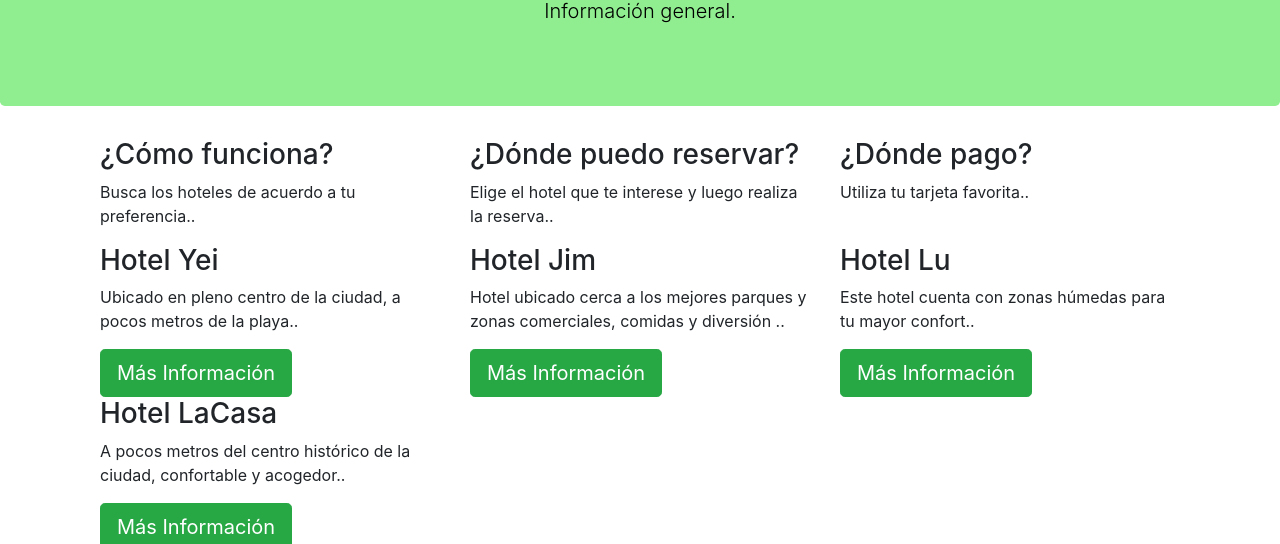
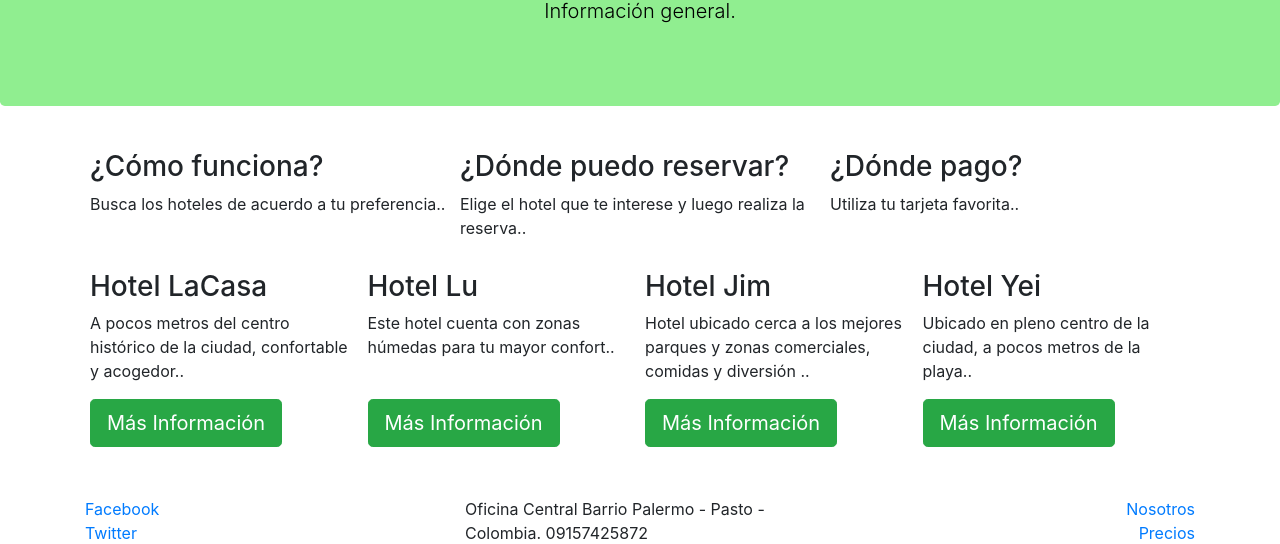
Before and after one commit to scmc421/guiahotel, a plain HTML site: page index.html in a window 1280 px wide. Shown: the part 143-687 px from the top of the page. Drawn offline with nearby package versions, Linux system fonts and the light colour scheme.

Commit message:
usando el between

```diff
--- a/css/style.css
+++ b/css/style.css
@@ -8,3 +8,11 @@
     margin-bottom: 0px;
     margin-top: 10px;
 }
+.card-hotel{
+    flex:1 15px;
+    padding: 2px 5px 2px 5px;
+    margin-top: 10px;
+}
+.btn-reserva{
+    width: 100%;
+}
--- a/index.html
+++ b/index.html
@@ -1,22 +1,32 @@
 <!doctype html>
 <html lang="en">
+
 <head>
   <!-- Required meta tags -->
   <meta charset="utf-8">
   <meta name="viewport" content="width=device-width, initial-scale=1, shrink-to-fit=no">
 
   <!-- Bootstrap CSS -->
-    <link rel="stylesheet" href="https://stackpath.bootstrapcdn.com/bootstrap/4.4.1/css/bootstrap.min.css" integrity="sha384-Vkoo8x4CGsO3+Hhxv8T/Q5PaXtkKtu6ug5TOeNV6gBiFeWPGFN9MuhOf23Q9Ifjh" crossorigin="anonymous">
+  <link rel="stylesheet" href="https://stackpath.bootstrapcdn.com/bootstrap/4.4.1/css/bootstrap.min.css"
+    integrity="sha384-Vkoo8x4CGsO3+Hhxv8T/Q5PaXtkKtu6ug5TOeNV6gBiFeWPGFN9MuhOf23Q9Ifjh" crossorigin="anonymous">
 
   <title>Guía Hoteles Nariño!</title>
 </head>
+
 <body>
   <!-- Optional JavaScript -->
   <!-- jQuery first, then Popper.js, then Bootstrap JS -->
-    <script src="https://code.jquery.com/jquery-3.4.1.slim.min.js" integrity="sha384-J6qa4849blE2+poT4WnyKhv5vZF5SrPo0iEjwBvKU7imGFAV0wwj1yYfoRSJoZ+n" crossorigin="anonymous"></script>
-    <script src="https://cdn.jsdelivr.net/npm/popper.js@1.16.0/dist/umd/popper.min.js" integrity="sha384-Q6E9RHvbIyZFJoft+2mJbHaEWldlvI9IOYy5n3zV9zzTtmI3UksdQRVvoxMfooAo" crossorigin="anonymous"></script>
-    <script src="https://stackpath.bootstrapcdn.com/bootstrap/4.4.1/js/bootstrap.min.js" integrity="sha384-wfSDF2E50Y2D1uUdj0O3uMBJnjuUD4Ih7YwaYd1iqfktj0Uod8GCExl3Og8ifwB6" crossorigin="anonymous"></script>
-    <link rel="stylesheet" href="css/style.css"></script>
+  <script src="https://code.jquery.com/jquery-3.4.1.slim.min.js"
+    integrity="sha384-J6qa4849blE2+poT4WnyKhv5vZF5SrPo0iEjwBvKU7imGFAV0wwj1yYfoRSJoZ+n"
+    crossorigin="anonymous"></script>
+  <script src="https://cdn.jsdelivr.net/npm/popper.js@1.16.0/dist/umd/popper.min.js"
+    integrity="sha384-Q6E9RHvbIyZFJoft+2mJbHaEWldlvI9IOYy5n3zV9zzTtmI3UksdQRVvoxMfooAo"
+    crossorigin="anonymous"></script>
+  <script src="https://stackpath.bootstrapcdn.com/bootstrap/4.4.1/js/bootstrap.min.js"
+    integrity="sha384-wfSDF2E50Y2D1uUdj0O3uMBJnjuUD4Ih7YwaYd1iqfktj0Uod8GCExl3Og8ifwB6"
+    crossorigin="anonymous"></script>
+  <link rel="stylesheet" href="css/style.css">
+  </script>
 
   <div class="jumbotron text-center">
     <h1 class="display-4">Hoteles en Nariño</h1>
@@ -25,43 +35,53 @@
 
   <div class="container">
     <div class="d-flex flex-wrap">
-        <div class="col-sm-4">
+      <div class="card-hotel">
         <h3>¿Cómo funciona?</h3>
         <p>Busca los hoteles de acuerdo a tu preferencia..</p>
       </div>
-        <div class="col-sm-4">
+      <div class="card-hotel">
         <h3>¿Dónde puedo reservar?</h3>
         <p>Elige el hotel que te interese y luego realiza la reserva..</p>
       </div>
-        <div class="col-sm-4">
+      <div class="card-hotel">
         <h3>¿Dónde pago?</h3>
         <p>Utiliza tu tarjeta favorita..</p>
       </div>
     </div>
-      <div class="d-flex flex-wrap">
-        <div class="col-sm-4">
-          <h3>Hotel Yei</h3>
-          <p>Ubicado en pleno centro de la ciudad, a pocos metros de la playa..</p>
-          <a class="btn btn-success btn-lg" href="#" role="button">Más Información</a>
+
+    <div class="d-flex flex-wrap flex-row-reverse">
+
+      <div class="card-hotel d-flex flex-column justify-content-between">
+      <div>
+        <h3>Hotel Yei</h3><p>Ubicado en pleno centro de la ciudad, a pocos metros de la playa..</p>
       </div>
-        <div class="col-sm-4">
-          <h3>Hotel Jim</h3>
-          <p>Hotel ubicado cerca a los mejores parques y zonas comerciales, comidas y diversión ..</p>
-          <a class="btn btn-success btn-lg" href="#" role="button">Más Información</a>
+      <div><a class="btn btn-success btn-lg" href="#" role="button">Más Información</a>
       </div>
-        <div class="col-sm-4">
-          <h3>Hotel Lu</h3>
-          <p>Este hotel cuenta con zonas húmedas para tu mayor confort..</p>
-          <a class="btn btn-success btn-lg" href="#" role="button">Más Información</a>
     </div>
-        <div class="col-sm-4">
-          <h3>Hotel LaCasa</h3>
-          <p>A pocos metros del centro histórico de la ciudad, confortable y acogedor..</p>
-          <a class="btn btn-success btn-lg" href="#" role="button">Más Información</a>
+      <div class="card-hotel d-flex flex-column justify-content-between">
+      <div>
+        <h3>Hotel Jim</h3><p>Hotel ubicado cerca a los mejores parques y zonas comerciales, comidas y diversión ..</p>
+      </div>
+      <div><a class="btn btn-success btn-lg" href="#" role="button">Más Información</a>
+      </div>
+    </div>
+      <div class="card-hotel d-flex flex-column justify-content-between">
+      <div>
+        <h3>Hotel Lu</h3><p>Este hotel cuenta con zonas húmedas para tu mayor confort..</p>
+      </div>
+      <div><a class="btn btn-success btn-lg" href="#" role="button">Más Información</a>
+      </div>
+    </div>
+      <div class="card-hotel d-flex flex-column justify-content-between">
+      <div>
+        <h3>Hotel LaCasa</h3><p>A pocos metros del centro histórico de la ciudad, confortable y acogedor..</p>
+      </div>
+      <div><a class="btn btn-success btn-lg" href="#" role="button">Más Información</a>
       </div>
     </div>
     </div>
     <footer>
+      <br><br>
       <div class="row">
         <div class="col-sm-4 d-flex flex-column">
           <a href="https://www.facebook.com">Facebook</a>
@@ -71,10 +91,10 @@
         </div>
         <div class="col-sm-4">
          <address>
-              <h3>Oficina Central</h3>
-              <p>Barrio Palermo - Pasto - Colombia..</p>
-              <p>09157425872</p>
-              <p>info@guiahoteles.com</p>
+            Oficina Central
+            Barrio Palermo - Pasto - Colombia.
+            09157425872
+            info@guiahoteles.com
          </address>
         </div>
         <div class="col-sm-4 d-flex flex-column align-items-end">
@@ -83,7 +103,6 @@
           <a href="https://www.instagram.com">Términos y condiciones</a>
           <a href="https://www.youtube.com">Contacto</a>
         </div>
-        </div>
     </footer>
 </body>
 </html>
```
Lines whose indentation alone changed are shown as unchanged.
